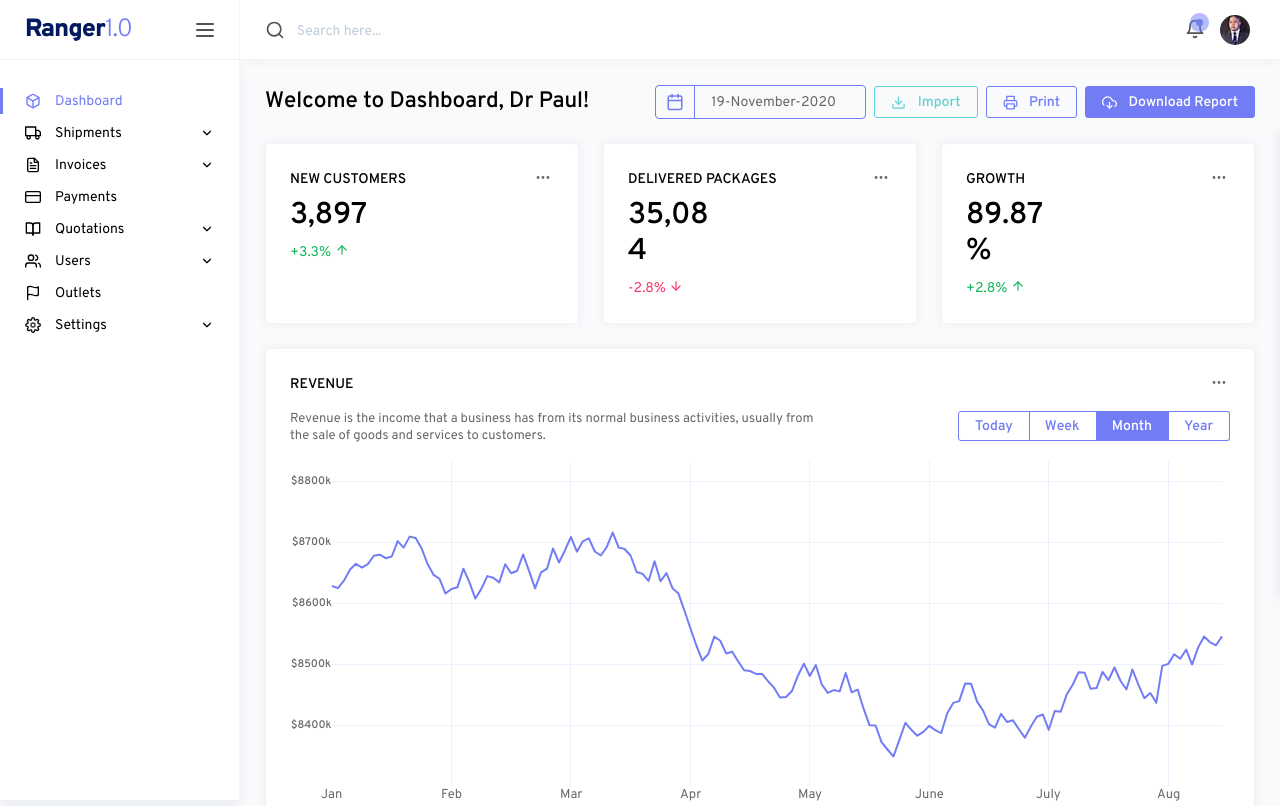
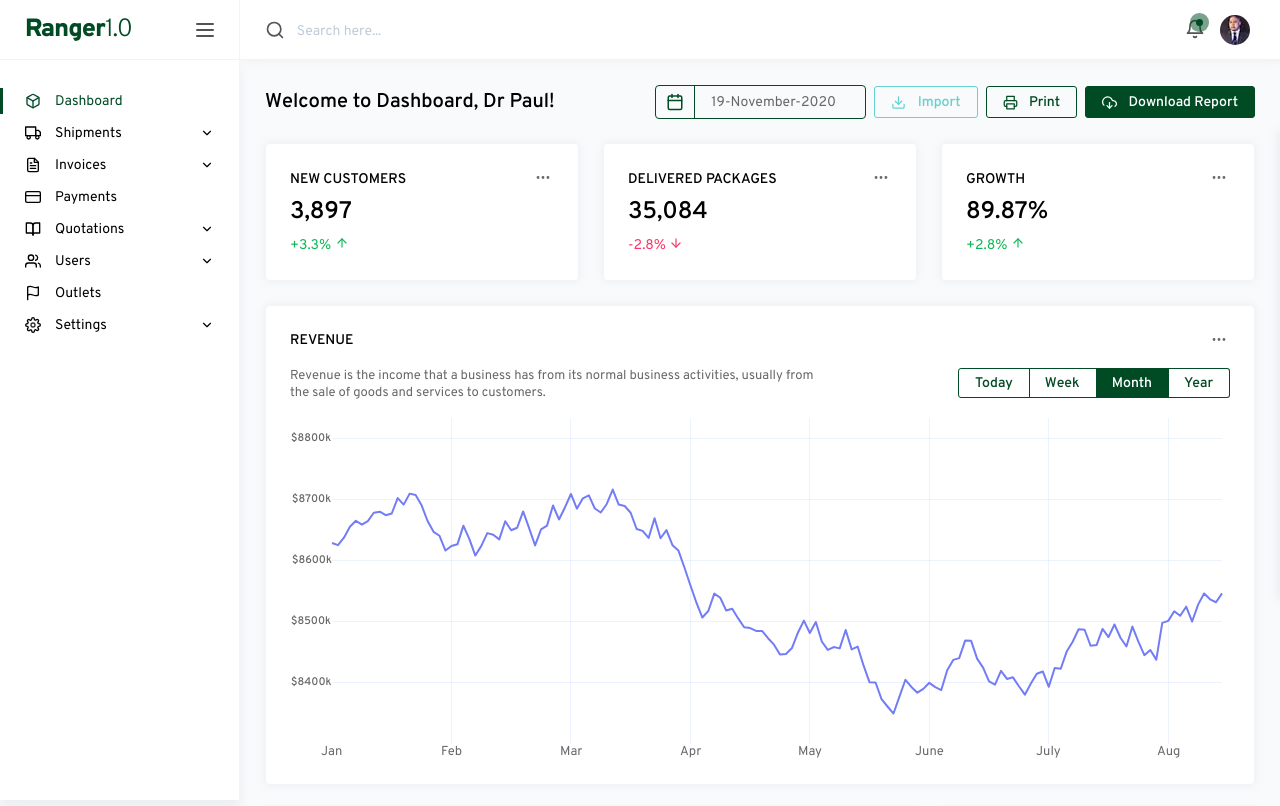
Before and after one commit to creativelopers/Ranger-1.0, a website: page demo_1/dashboard-one.html in a window 1280 px wide. Shown: the top 806 px of the page. Drawn offline with Linux system fonts and the light colour scheme; files that its build step writes are made by us from their sources.

Commit message:
Made changes to the primary color scheme and color gradient  On branch development

```diff
--- a/assets/scss/common/_demo.scss
+++ b/assets/scss/common/_demo.scss
@@ -153,13 +153,13 @@
   font-weight: 900;
   font-size: 25px;
   letter-spacing: -1px;
-  color: #031a61;
+  color: #004b24;
   span {
     color: theme-color(primary);
     font-weight: 300;
   }
   &:hover {
-    color: #031a61;
+    color: #004b24;
   }
   &.logo-light {
     color: $body-color;
--- a/assets/scss/common/_typography.scss
+++ b/assets/scss/common/_typography.scss
@@ -29,19 +29,19 @@ p {
 }
 h1,
 .h1 {
-  font-size: 3srem;
+  font-size: 2rem;
 }
 h2,
 .h2 {
-  font-size: 2.5rem;
+  font-size: 1.75rem;
 }
 h3,
 .h3 {
-  font-size: 1.875rem;
+  font-size: 1.5rem;
 }
 h4,
 .h4 {
-  font-size: 1.4rem;
+  font-size: 1.25rem;
 }
 h5,
 .h5 {
--- a/assets/scss/demo_1/_sidebar.scss
+++ b/assets/scss/demo_1/_sidebar.scss
@@ -34,7 +34,7 @@
       font-weight: 900;
       font-size: 25px;
       letter-spacing: -1px;
-      color: #031a61;
+      color: #004b24;
       span {
         color: theme-color(primary);
         font-weight: 300;
--- a/assets/scss/light/_variables.scss
+++ b/assets/scss/light/_variables.scss
@@ -40,8 +40,8 @@ $colors: (
 
 
 $theme-colors: (
-  primary:         #727cf5,
-  secondary:       #7987a1,
+  primary:         #004b24,
+  secondary:       #b0a553,
   success:         #10b759,
   info:            #66d1d1,
   warning:         #fbbc06,
@@ -54,8 +54,8 @@ $theme-colors: (
 );
 
 $theme-gradient-colors: (
-  primary:         linear-gradient(230deg, #759bff, #843cf6),
-  secondary:       linear-gradient(to right, #e7ebf0, #868e96),
+  primary:         linear-gradient(230deg, #007C5E,#00633F),
+  secondary:       linear-gradient(to right, #5F9130,#8E9732),
   success:         linear-gradient(45deg, #7bffce, #30c93e),
   info:            linear-gradient(to bottom, #0e4cfd, #6a8eff),
   warning:         linear-gradient(135deg, #ffc480, #ff763b),
--- /dev/null
+++ b/color-schme.txt
@@ -0,0 +1,3 @@
+Primary color #004b24
+
+secondary color #fca311
```
Also changed, not shown: assets/css/demo_1/style.css, assets/css/demo_1/style.min.css, 1 other file.
